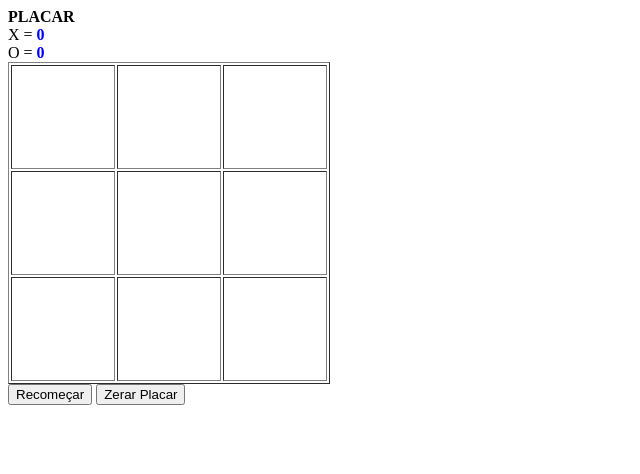
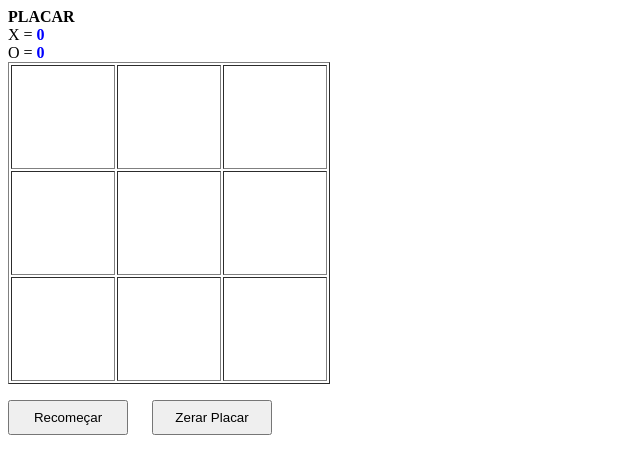
Before and after one commit to julioaguillar/Fonte, a plain HTML site: page index.html in a window 1280 px wide. Shown: the whole page, without its empty margins (0-640 px from the left). Drawn offline with Linux system fonts and the light colour scheme.

Commit message:
Alteração

```diff
--- a/index.html
+++ b/index.html
@@ -69,8 +69,11 @@
         </table>
     </div>
     <div>
-        <button onclick="Recomecar()">Recomeçar</button>
-        <button onclick="ZerarPlacar()">Zerar Placar</button>
+        <p>
+            <input type="button" value="Recomeçar" style="width: 120px; height: 35px;" onclick="Recomecar()">
+            &nbsp;&nbsp;&nbsp;&nbsp;
+            <input type="button" value="Zerar Placar" style="width: 120px; height: 35px;" onclick="ZerarPlacar()">
+        </p>
     </div>
     <script src="js/script.js"></script>
 </body>
--- a/js/script.js
+++ b/js/script.js
@@ -148,7 +148,10 @@ function AtualizarPlacar(jogador_vencedor)
 
 function ZerarPlacar()
 {
-    AtualizarPlacar('zerar');
+
+    let zerar_placar = confirm('Deseja zerar o placar?');
+    if (zerar_placar) AtualizarPlacar('zerar');
+
 }
 
 function IA()
```
